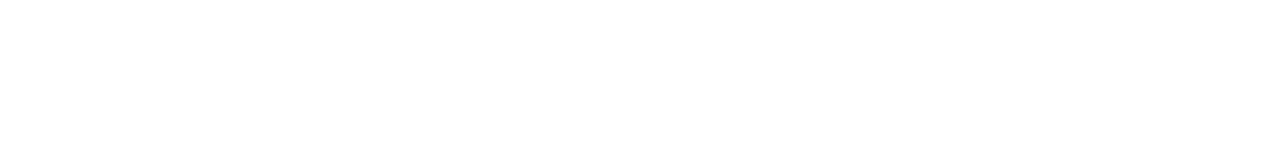
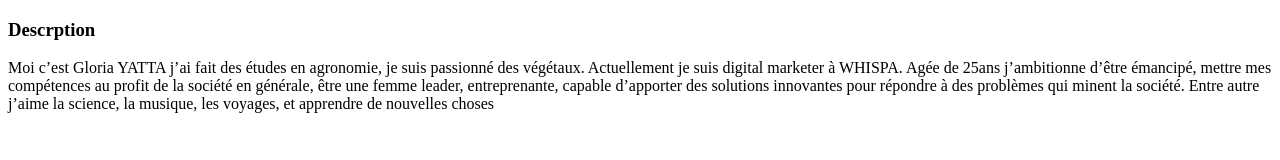
Before and after one commit to Gloyat/git-mon-cv, a plain HTML site: page index.html in a window 1280 px wide. Drawn offline with Linux system fonts and the light colour scheme.

Commit message:
mise en place de la section description

```diff
--- a/index.html
+++ b/index.html
@@ -8,6 +8,9 @@
     <title>Document</title>
 </head>
 <body>
-
+    <!-- description -->
+    <h3>Descrption</h3>
+    <p>Moi c’est Gloria YATTA j’ai fait des études en agronomie, je suis passionné des végétaux. Actuellement je suis digital marketer à WHISPA. Agée de 25ans j’ambitionne d’être émancipé, mettre mes compétences au profit de la société en générale, être une femme leader, entreprenante, capable d’apporter des solutions innovantes pour répondre à des problèmes qui minent la société. Entre autre j’aime la science, la musique, les voyages, et apprendre de nouvelles choses
+    </p>
 </body>
 </html>
```
